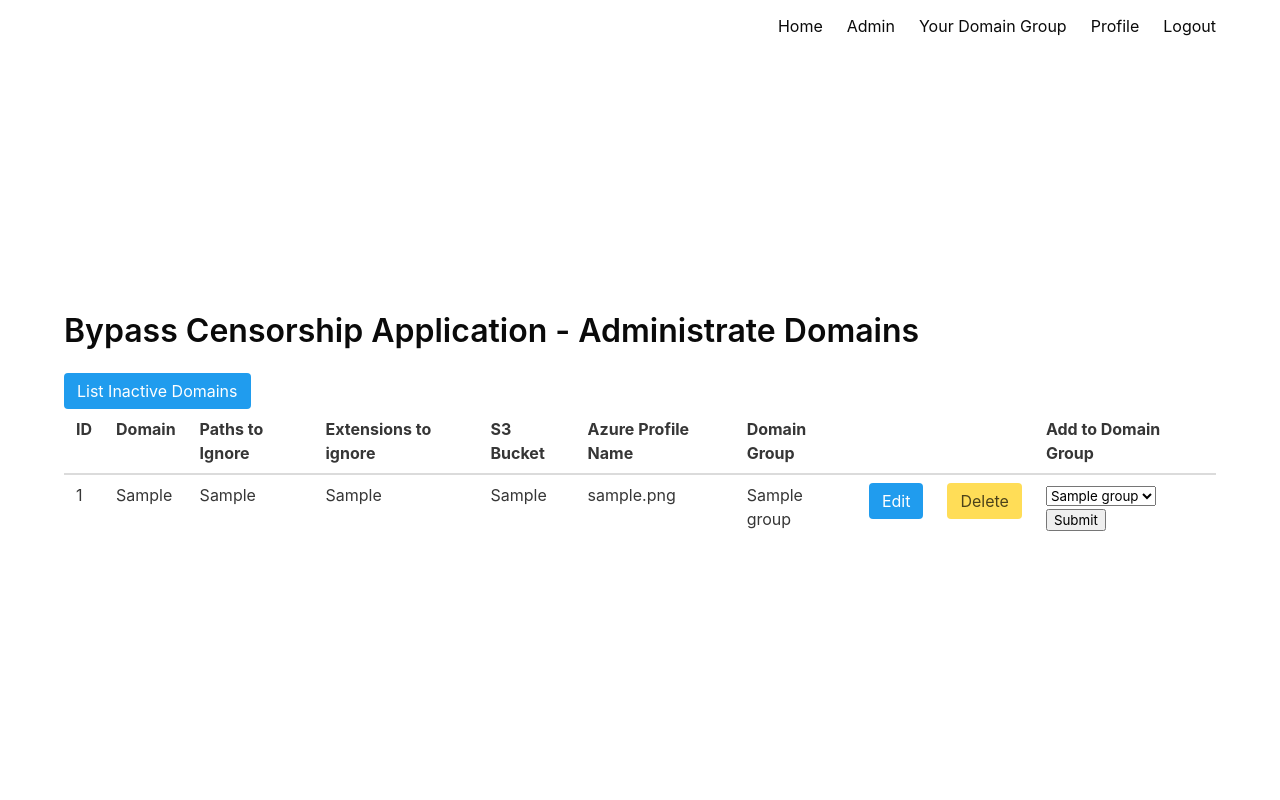
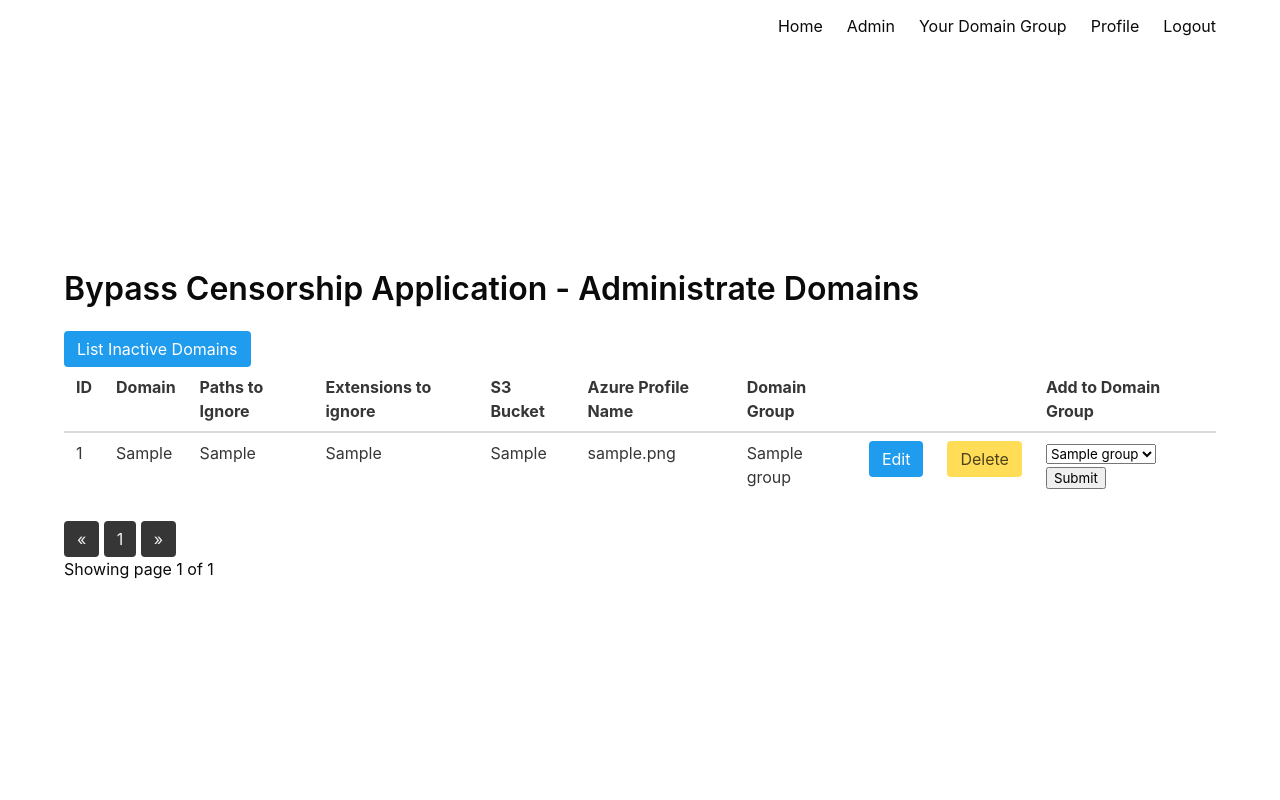
Before and after one commit to OpenTechFund/bypass-otf_proxy, a Flask app: page /admin/domains/status/1 in a window 1280 px wide. Run offline with Flask 3, Linux system fonts and the light colour scheme; a user stored in the database is signed in; tables that the repository leaves empty hold one stand-in row (values such as "Sample post").

Commit message:
Adding pagination to domain listing, minor tweak in deploy script.

```diff
--- a/bcapp/flaskapp/app/admin_routes.py
+++ b/bcapp/flaskapp/app/admin_routes.py
@@ -38,18 +38,19 @@ def admin_domains(status):
         flash('Have to be an admin!')
         return redirect(url_for('profile'))
     else:
+        page = request.args.get('page', 1, type=int)
         if status == 'active':
-            domains = Domain.query.filter(or_(Domain.inactive==False, Domain.inactive==None)).all()
+            domains = Domain.query.filter(or_(Domain.inactive==False, Domain.inactive==None)).paginate(page=page, per_page=20)
 
         else:
-            domains = Domain.query.filter(Domain.inactive==True).all()
+            domains = Domain.query.filter(Domain.inactive==True).paginate(page=page, per_page=20)
 
         dg_domains = DGDomain.query.all()
         domain_groups = DomainGroup.query.all()
         dg_dict = {}
         for dg in domain_groups:
             dg_dict[dg.id] = dg.name
-        for domain in domains:
+        for domain in domains.items:
             for dgd in dg_domains:
                 if dgd.domain_id == domain.id:
                     domain.coded_dg = dg_dict[dgd.domain_group_id]
--- a/bcapp/flaskapp/app/templates/admin_domains.html
+++ b/bcapp/flaskapp/app/templates/admin_domains.html
@@ -47,7 +47,7 @@
     </tr>
     </thead>
     <tbody>
-        {% for domain in domains %}
+        {% for domain in domains.items %}
         <tr>
             <td>
                 {{ domain.id }}
@@ -92,4 +92,37 @@
         {% endfor %}
     </tbody>
 </table>
+
+<!-- Pagination Links-->
+<div class="text-right">
+    <a href="{{ url_for('admin_domains', page=domains.prev_num, status=status) }}"
+       class="button is-dark
+       {% if domains.page == 1 %}disabled{% endif %}">
+        &laquo;
+    </a><!-- Loop through the number of pages to display a link for each-->
+    {% for page_num in domains.iter_pages(left_edge=1, right_edge=1, left_current=1, right_current=2) %}{% if page_num %}
+<!-- Check for the active page and set the link to "Active"-->
+            {% if domains.page == page_num %}
+            <a href="{{ url_for('admin_domains', page=page_num, status=status) }}"
+               class="button is-dark">
+                {{ page_num }}
+            </a>
+            {% else %}
+            <a href="{{ url_for('admin_domains', page=page_num, status=status) }}"
+               class="button is-light">
+                {{ page_num }}
+            </a>
+            {% endif %}
+        {% else %}
+            ...
+        {% endif %}
+    {% endfor %}    <a href="{{ url_for('admin_domains', page=domains.next_num, status=status) }}"
+       class="button is-dark
+       {% if domains.page == domains.pages %}disabled{% endif %}">
+        &raquo;
+    </a>
+</div>
+<p class="text-right mt-3">
+   Showing page {{ domains.page }} of {{ domains.pages }}
+</p>
 {% endblock %}
```
Also changed, not shown: 1 other file.
